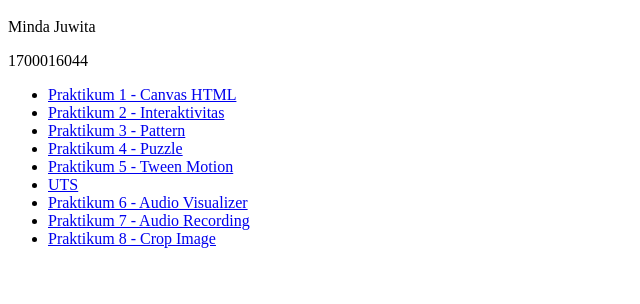
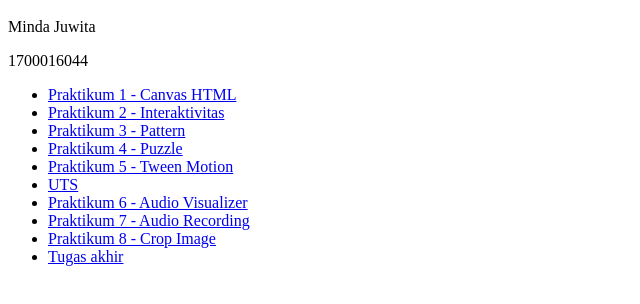
Before and after one commit to minda09/MultimediaOnline, a plain HTML site: page index.html in a window 1280 px wide. Shown: the part 48-352 px from the top of the page, without its empty margins (0-640 px from the left). Drawn offline with Linux system fonts and the light colour scheme.

Commit message:
Update index.html

```diff
--- a/index.html
+++ b/index.html
@@ -34,6 +34,9 @@
 	<li>
 		<a href="Praktikum_8_1700016044.html"> Praktikum 8 - Crop Image </a>
 	</li>
+	<li>
+		<a href="tugasakhir.html"> Tugas akhir </a>
+	</li>
 </ul>
 </body>
 </html>
```
